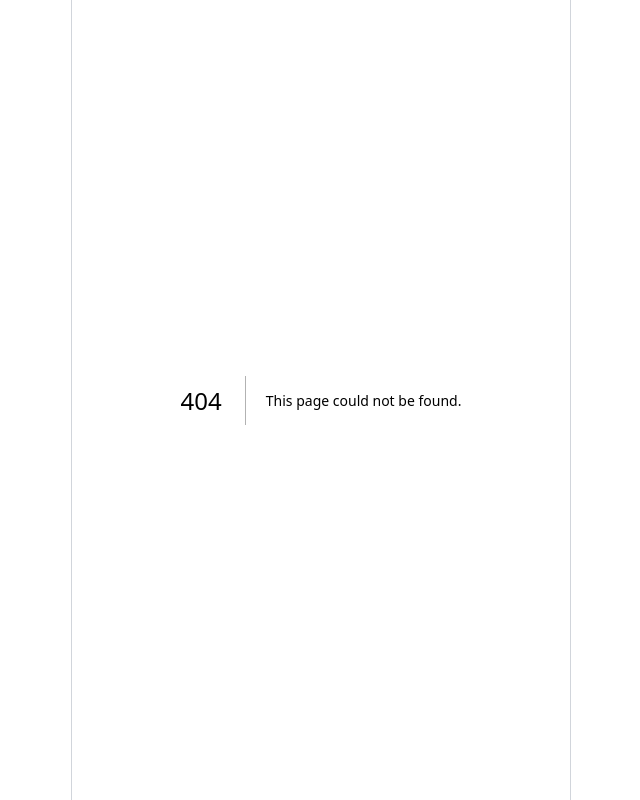
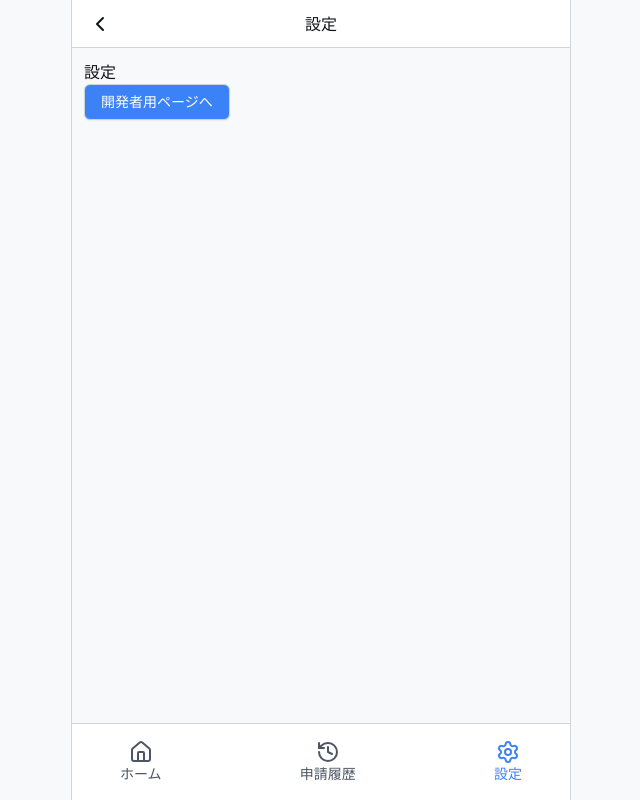
Before and after one commit to mokkun55/yurigaoka-app-student, a Next.js app: page /setting in a window 1280 px wide. Before the commit this address had no page. Shown: the whole page, without its empty margins (319-959 px from the left). Built offline with nearby package versions, Linux system fonts and the light colour scheme.

Commit message:
仮設定ページ

```diff
--- /dev/null
+++ b/src/app/setting/page.tsx
@@ -0,0 +1,21 @@
+'use client'
+
+import Header from '@/_components/ui/header'
+import Footer from '@/_components/ui/footer'
+import { useRouter } from 'next/navigation'
+import { Button } from '@/_components/ui/button'
+
+export default function Setting() {
+  const router = useRouter()
+  return (
+    <div>
+      <Header title="設定" type="back" onClick={() => router.back()} />
+      <div className="p-3">
+        {/* TODO 現在は仮置き */}
+        <h1>設定</h1>
+        <Button onClick={() => router.push('/develop')}>開発者用ページへ</Button>
+      </div>
+      <Footer activeTab="setting" />
+    </div>
+  )
+}
```
